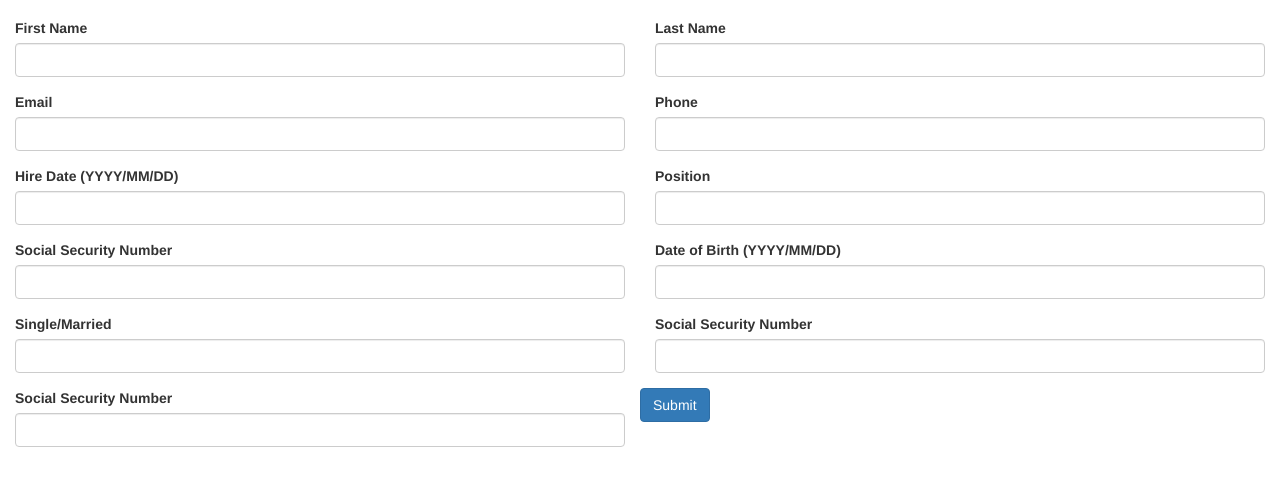
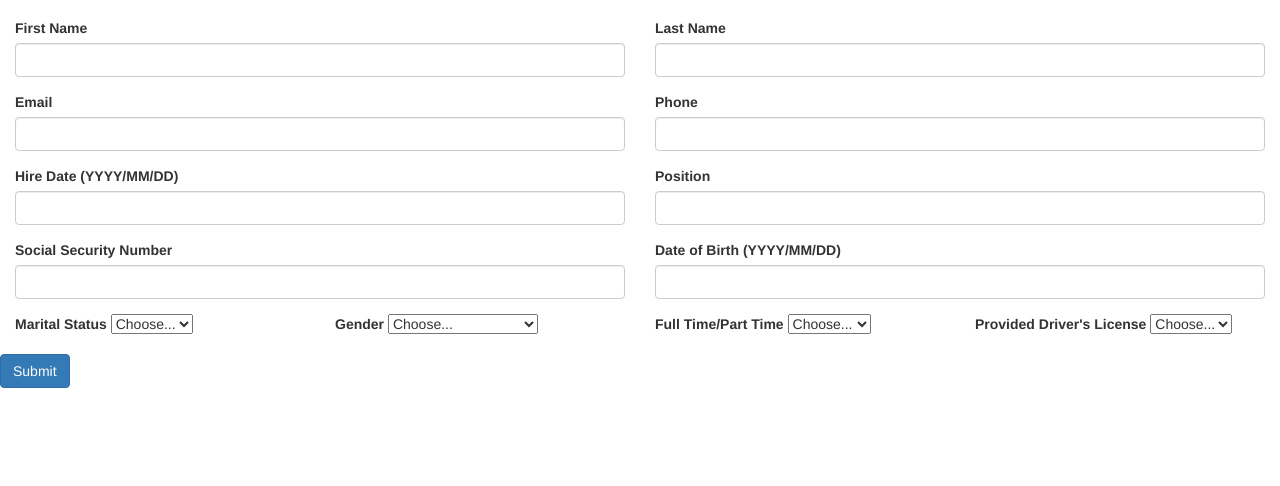
Before and after one commit to roganoth/briconut, a website: page public/add.html in a window 1280 px wide. Shown: the part 54-540 px from the top of the page. Drawn offline with nearby package versions, Linux system fonts and the light colour scheme.

Commit message:
updated forms on add.html

```diff
--- a/public/add.html
+++ b/public/add.html
@@ -73,24 +73,51 @@
                                     <input type="dob" class="form-control" id="inputdob">
                                 </div>
 
+
                                 <div class="form-row">
-                                            <div class="form-group col-md-6">
-                                              <label for="inputssn">Single/Married</label>
-                                              <input type="ssn" class="form-control" id="inputssn">
+                                    <div class="form-group col-md-3">
+                                        <label for="inputMarital">Marital Status</label>
+                                        <select class="custom-select mr-sm-2" id="inputMarital">
+                                            <option selected>Choose...</option>
+                                            <option value="single">Single</option>
+                                            <option value="married">Married</option>
+
+                                        </select>
+                                    </div>
+                                    <div class="form-row">
+                                            <div class="form-group col-md-3">
+                                                <label for="inputGender">Gender</label>
+                                                <select class="custom-select mr-sm-2" id="inputGender">
+                                                    <option selected>Choose...</option>
+                                                    <option value="female">Female</option>
+                                                    <option value="male">Male</option>
+                                                    <option value="unknown">Prefer not to Answer</option>
+
+                                                </select>
+                                            </div>
+                                    <div class="form-row">
+                                                    <div class="form-group col-md-3">
+                                                        <label for="inputTime">Full Time/Part Time</label>
+                                                        <select class="custom-select mr-sm-2" id="inputTime">
+                                                            <option selected>Choose...</option>
+                                                            <option value="fulltime">Full-Time</option>
+                                                            <option value="parttime">Part-Time</option>
+
+
+                                                        </select>
+                                                    </div>
+                                                    <div class="form-row">
+                                                            <div class="form-group col-md-3">
+                                                                <label for="inputTime">Provided Driver's License</label>
+                                                                <select class="custom-select mr-sm-2" id="inputTime">
+                                                                    <option selected>Choose...</option>
+                                                                    <option value="yes">Yes</option>
+                                                                    <option value="no">No</option>
+
+
+                                                                </select>
                                                             </div>
 
-
-                                            <div class="form-row">
-                                                <div class="form-group col-md-6">
-                                                  <label for="inputssn">Social Security Number</label>
-                                                  <input type="ssn" class="form-control" id="inputssn">
-                                                </div>
-
-                                                <div class="form-row">
-                                                    <div class="form-group col-md-6">
-                                                      <label for="inputssn">Social Security Number</label>
-                                                      <input type="ssn" class="form-control" id="inputssn">
-                                                    </div>
 
 
 
```
Lines whose indentation alone changed are shown as unchanged.
